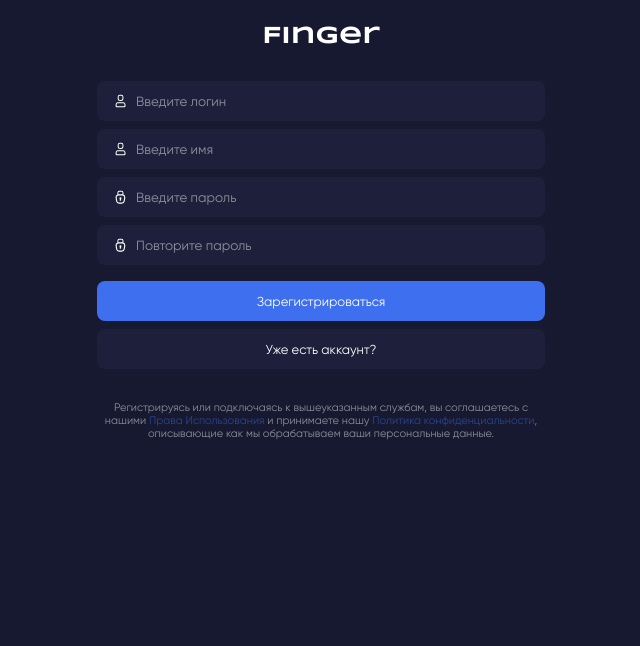
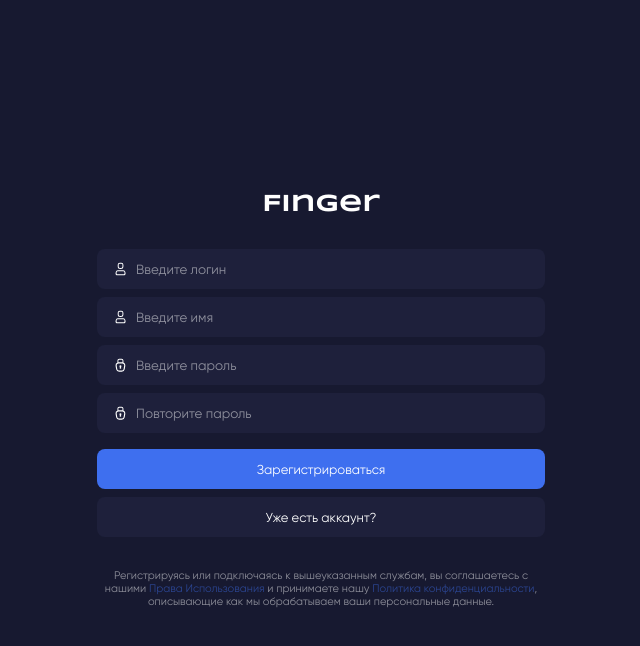
Before and after one commit to dev-kld/finger-client, a Vue app: page /sign-up in a window 1280 px wide. Shown: the top 646 px of the page, without its empty margins (319-959 px from the left). Built offline with nearby package versions, Linux system fonts and the light colour scheme.

Commit message:
feat: centering auth views

```diff
--- a/src/assets/styles/components/auth.scss
+++ b/src/assets/styles/components/auth.scss
@@ -1,4 +1,13 @@
 .auth {
+    position: absolute;
+    width: 100%;
+    display: flex;
+    align-items: center;
+    top: 0;
+    bottom: 0;
+    left: 0;
+    right: 0;
+
     &__wrapper {
         display: flex;
         align-items: center;
--- a/src/views/index.vue
+++ b/src/views/index.vue
@@ -10,7 +10,9 @@
 
                 <div class="accounts-list">
                     <div class="accounts-list__header">
-                        <BaseButton type="secondary" class="accounts-list__button" @click="handleAddAccount"> Добавить счет </BaseButton>
+                        <BaseButton type="secondary" size="small" class="accounts-list__button" @click="handleAddAccount">
+                            Добавить счет
+                        </BaseButton>
                     </div>
 
                     <AccountsGrid :accounts="appStore.accounts" :columns="accountsGridColumns" />
@@ -18,10 +20,12 @@
             </template>
 
             <template v-else>
-                <div class="home__title">На вашем аккаунте пока нет счетов</div>
-                <BaseButton type="primary" class="home__button" @click="() => router.push({ name: 'CreateAccount' })">
-                    Добавить счет
-                </BaseButton>
+                <div class="home-empty">
+                    <div class="home-empty__title">На вашем аккаунте пока нет счетов</div>
+                    <BaseButton type="primary" class="home-empty__button" @click="() => router.push({ name: 'CreateAccount' })">
+                        Добавить счет
+                    </BaseButton>
+                </div>
             </template>
         </div>
     </div>
@@ -72,13 +76,16 @@ const handleAddAccount = () => {
 }
 
 .home {
-    $self: &;
-
-    &--empty {
+    &-empty {
         text-align: center;
         font-weight: 700;
+        position: absolute;
+        left: 50%;
+        top: 50%;
+        width: 100%;
+        transform: translate(-50%, -50%);
 
-        #{$self}__button {
+        &__button {
             margin-top: 16px;
         }
     }
```
